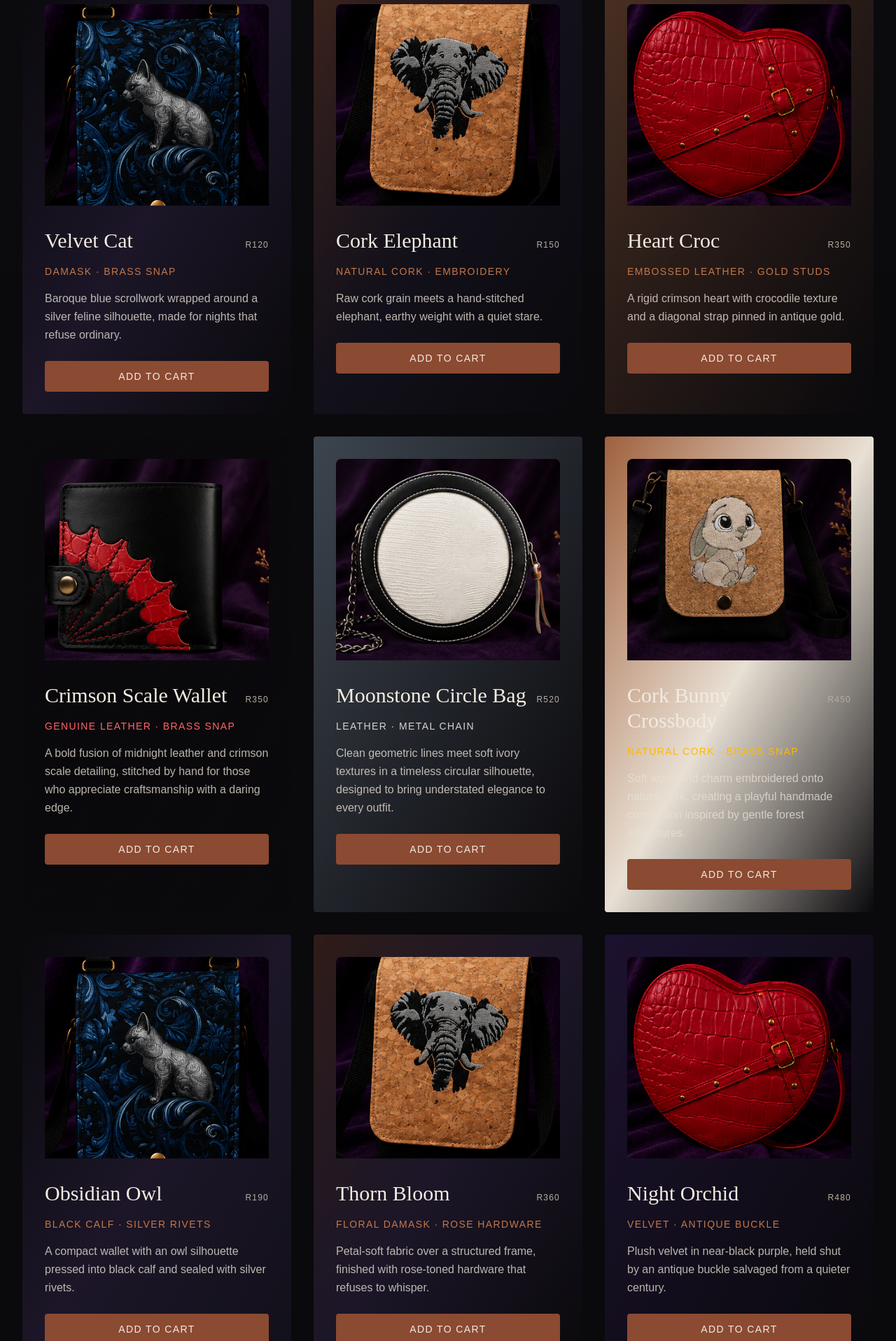
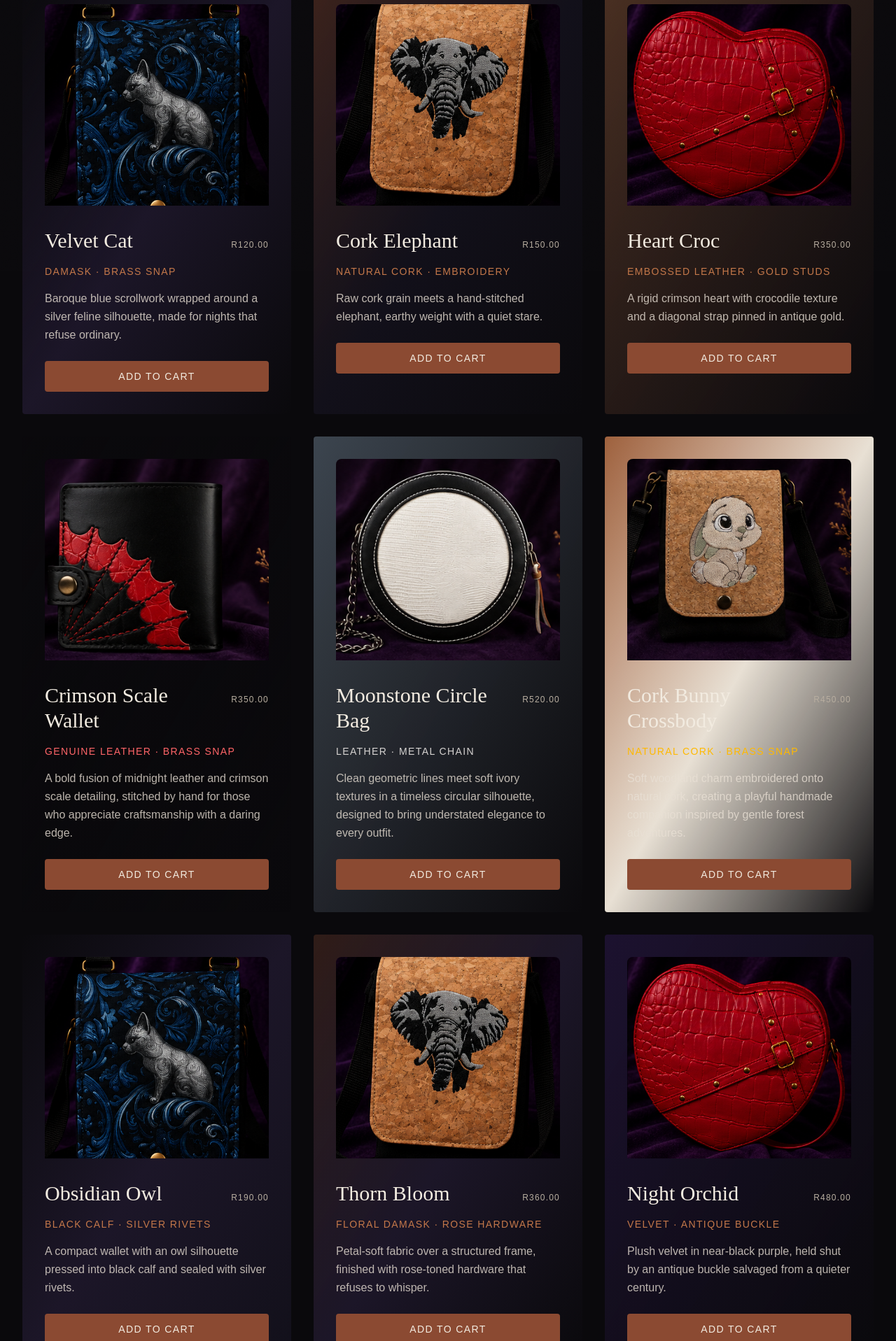
Before and after one commit to rhodevanwyk/OddOwl_Website, a React (Vite) app: page /products in a window 1280 px wide. Shown: the part 412-2329 px from the top of the page at 70% size. Built offline with nearby package versions, Linux system fonts and the light colour scheme; a web font is replaced by a local one.

Commit message:
small adjustments

```diff
--- a/src/pages/Products.jsx
+++ b/src/pages/Products.jsx
@@ -20,7 +20,7 @@ const products = [
       "Baroque blue scrollwork wrapped around a silver feline silhouette, made for nights that refuse ordinary.",
     tone: "from-from/80 via-plume to-void",
     accent: "text-copper",
-    price: "R120",
+    price: "R120.00",
     amount: 120,
   },
   {
@@ -31,7 +31,7 @@ const products = [
       "Raw cork grain meets a hand-stitched elephant, earthy weight with a quiet stare.",
     tone: "from-leather/40 via-ink to-void",
     accent: "text-copper",
-    price: "R150",
+    price: "R150.00",
     amount: 150,
   },
   {
@@ -42,7 +42,7 @@ const products = [
       "A rigid crimson heart with crocodile texture and a diagonal strap pinned in antique gold.",
     tone: "from-copper/35 via-from to-void",
     accent: "text-copper",
-    price: "R350",
+    price: "R350.00",
     amount: 350,
   },
  {
@@ -53,7 +53,7 @@ const products = [
     "A bold fusion of midnight leather and crimson scale detailing, stitched by hand for those who appreciate craftsmanship with a daring edge.",
   tone: "from-void/80 via-crimson to-obsidian",
   accent: "text-red-400",
-  price: "R350",
+  price: "R350.00",
   amount: 350,
 },
 {
@@ -64,7 +64,7 @@ const products = [
     "Clean geometric lines meet soft ivory textures in a timeless circular silhouette, designed to bring understated elegance to every outfit.",
   tone: "from-slate/80 via-stone to-void",
   accent: "text-stone-300",
-  price: "R520",
+  price: "R520.00",
   amount: 520,
 },
 {
@@ -75,7 +75,7 @@ const products = [
     "Soft woodland charm embroidered onto natural cork, creating a playful handmade companion inspired by gentle forest adventures.",
   tone: "from-copper/80 via-sand to-forest",
   accent: "text-amber-400",
-  price: "R450",
+  price: "R450.00",
   amount: 450,
 },
   {
@@ -86,7 +86,7 @@ const products = [
       "A compact wallet with an owl silhouette pressed into black calf and sealed with silver rivets.",
     tone: "from-void via-plume to-ink",
     accent: "text-copper",
-    price: "R190",
+    price: "R190.00",
     amount: 190,
   },
   {
@@ -97,7 +97,7 @@ const products = [
       "Petal-soft fabric over a structured frame, finished with rose-toned hardware that refuses to whisper.",
     tone: "from-leather/30 via-plume to-void",
     accent: "text-copper",
-    price: "R360",
+    price: "R360.00",
     amount: 360,
   },
   {
@@ -108,7 +108,7 @@ const products = [
       "Plush velvet in near-black purple, held shut by an antique buckle salvaged from a quieter century.",
     tone: "from-velvet/60 via-from to-void",
     accent: "text-copper",
-    price: "R480",
+    price: "R480.00",
     amount: 480,
   },
 ];
@@ -153,7 +153,7 @@ function buildWhatsAppMessage(cart) {
     "",
     ...lines,
     "",
-    `Total: R${total}`,
+    `Total: R${total}.00`,
     "",
     "Looking forward to hearing from you!",
   ].join("\n");
@@ -347,7 +347,7 @@ function Products() {
                           className="h-20 w-20 rounded object-cover"
                         />
                         <div>
-                          <h3 className="font-display text-2xl text-moon">
+                          <h3 className="font-display italic text-2xl text-moon">
                             {item.title}
                           </h3>
                           <p className="mt-1 text-sm tracking-widest text-copper uppercase">
@@ -372,8 +372,8 @@ function Products() {
                 </ul>
 
                 <div className="flex flex-col gap-6 sm:flex-row sm:items-center sm:justify-between">
-                  <p className="font-display text-2xl text-moon md:text-3xl">
-                    Total <span className="text-copper">R{cartTotal}</span>
+                  <p className="font-body text-2xl text-moon md:text-3xl">
+                    Your Total: <span className="text-copper font-display text-4xl">R {cartTotal}.00</span>
                   </p>
                   <button
                     type="button"
@@ -383,10 +383,6 @@ function Products() {
                     Proceed With Order
                   </button>
                 </div>
-
-                <p className="font-body text-sm text-mist/70">
-                  Opens WhatsApp To +27 76 851 9561 With Your Selected Pieces.
-                </p>
               </div>
             )}
           </div>
```
